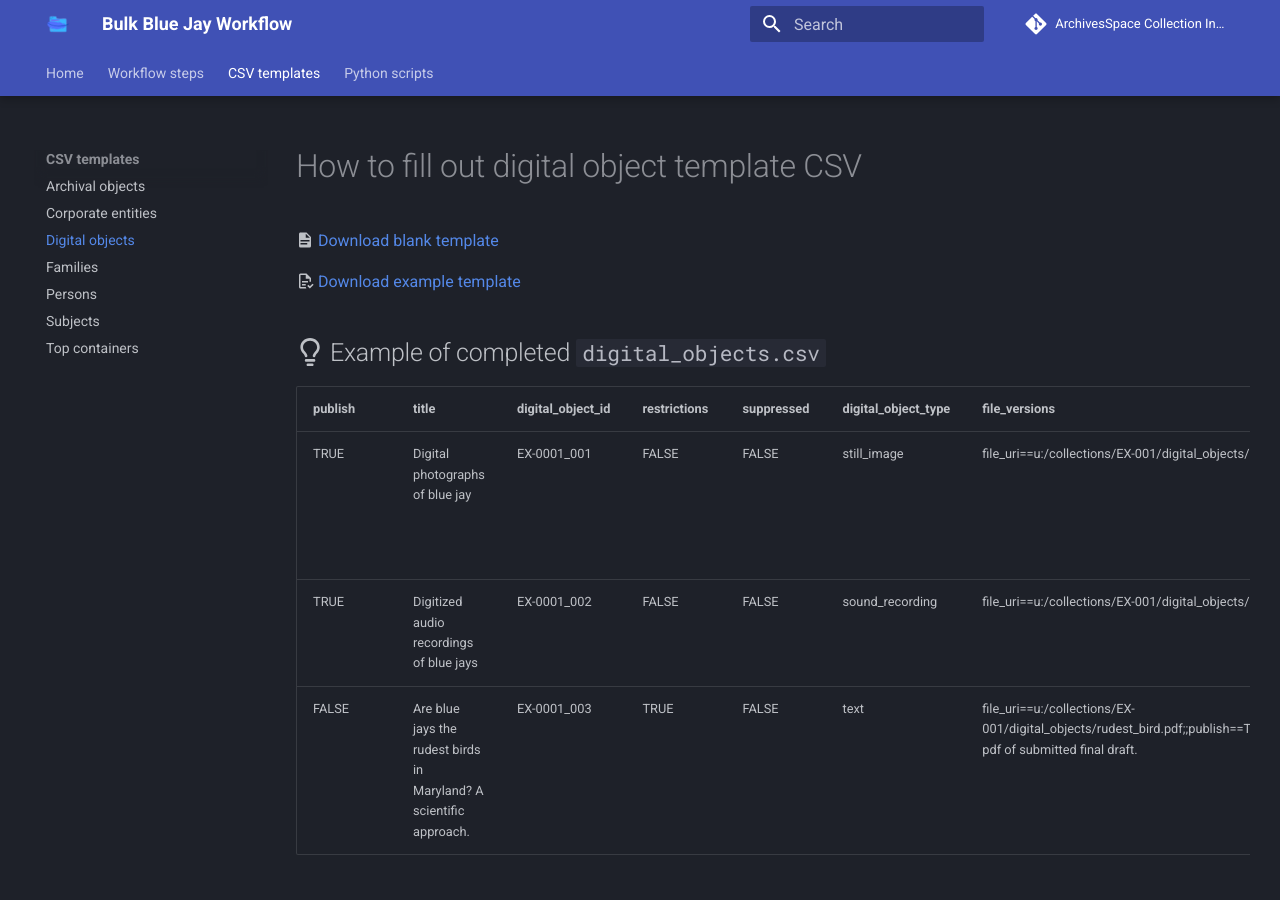
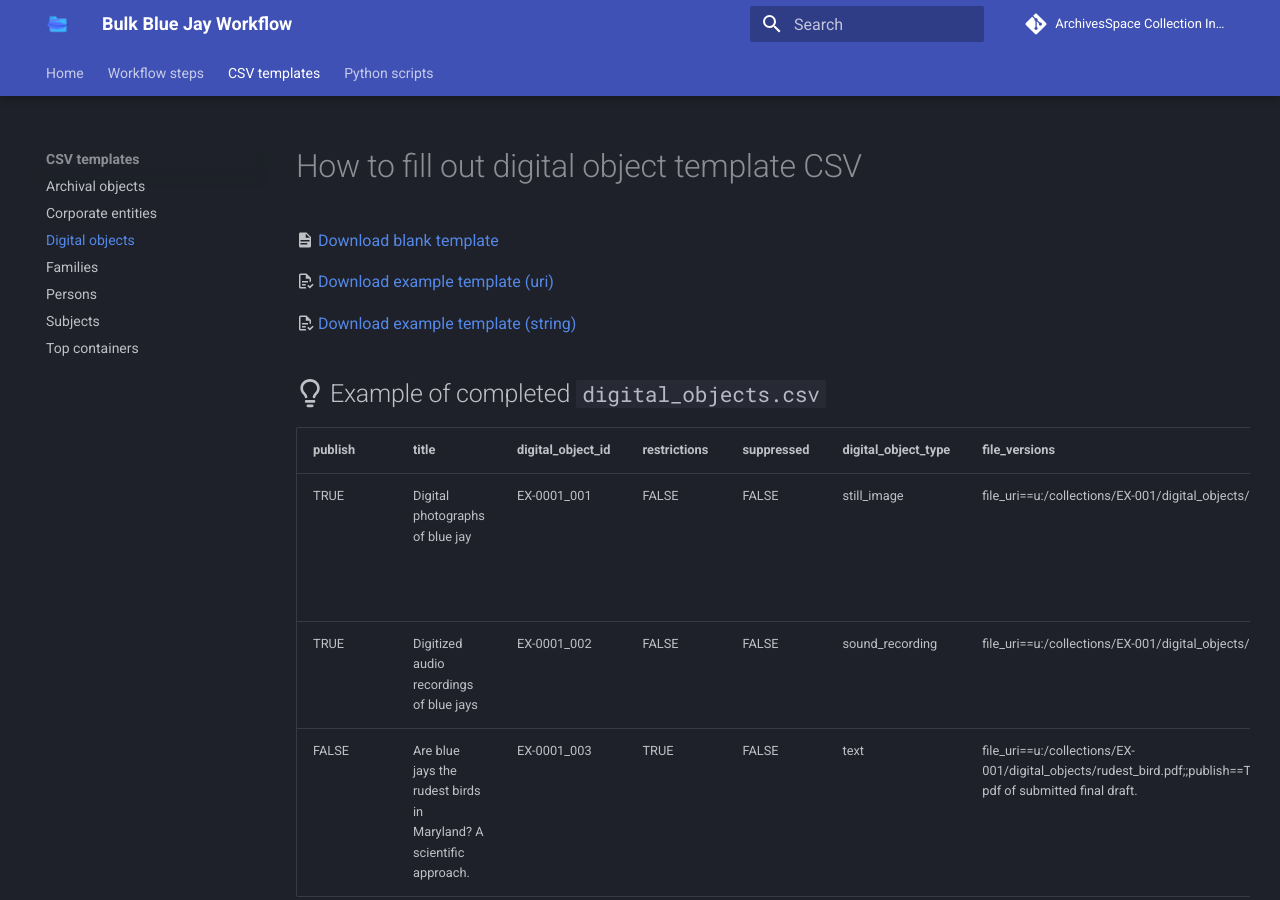
Before and after one commit to mjanowiecki/bulk-blue-jay-docs, an MkDocs documentation site: the page built from docs/csv-templates/digital-object-template.md, in a window 1280 px wide and 900 px high. Built offline with MkDocs 1.6.1 and Material for MkDocs 9.7.7, drawn with Linux system fonts in a browser that asks for light colours; emoji names are drawn with the system emoji font; comment, search, counter and statistics services are not loaded.

Commit message:
Fixed links

```diff
--- a/docs/csv-templates/digital-object-template.md
+++ b/docs/csv-templates/digital-object-template.md
@@ -6,7 +6,9 @@
 # How to fill out digital object template CSV
 :material-file-document: [Download blank template](https://github.com/mjanowiecki/archivesspace-collection-ingest/blob/main/csv-templates/blank-templates/digital-object-template-blank.csv)
 
-:material-file-document-check-outline: [Download example template](https://github.com/mjanowiecki/archivesspace-collection-ingest/blob/main/csv-templates/digital-templates/archival-object-template-example.csv)
+:material-file-document-check-outline: [Download example template (uri)](https://github.com/mjanowiecki/archivesspace-collection-ingest/blob/main/csv-templates/example-templates/digital-object-template-uri-example.csv)
+
+:material-file-document-check-outline: [Download example template (string)](https://github.com/mjanowiecki/archivesspace-collection-ingest/blob/main/csv-templates/example-templates/digital-object-template-string-example.csv)
 
 ## :octicons-light-bulb-16: Example of completed `digital_objects.csv`
 
```
Also changed, not shown: docs/csv-templates/archival-object-template.md (+3 -1 lines).
